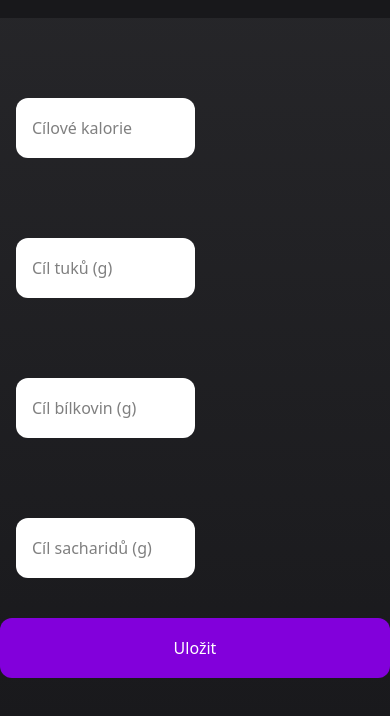
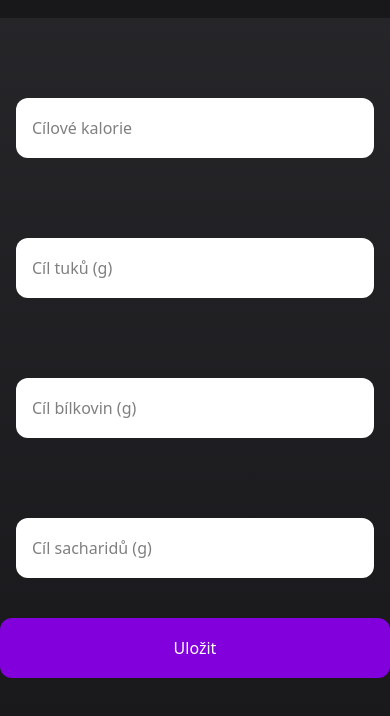
Before and after one commit to fhornicek/kaloricke-tabulky, a plain HTML site: page settings.html in a window 390 px wide. Shown: the part 62-778 px from the top of the page. Drawn offline with nearby package versions, Linux system fonts and the light colour scheme.

```diff
--- a/settings.html
+++ b/settings.html
@@ -25,11 +25,11 @@
       </header>
     <div class="max-w-xl md:max-w-7xl mx-auto px-4">
         <input type="number" id="targetCal" placeholder="Cílové kalorie" required pattern="[0-9\.]+"
-        class="mt-20 h-15 w-1/2 sm:w-full px-4 py-2 bg-white rounded-xl focus:outline-none focus:ring-2 focus:ring-purple-700 text-black">
+        class="mt-20 h-15 w-full px-4 py-2 bg-white rounded-xl focus:outline-none focus:ring-2 focus:ring-purple-700 text-black">
 
-        <input class="mt-20 h-15 w-1/2 sm:w-full px-4 py-2 bg-white rounded-xl focus:outline-none focus:ring-2 focus:ring-purple-700 text-black" type="number" id="targetFat" placeholder="Cíl tuků (g)">
-<input class="mt-20 h-15 w-1/2 sm:w-full px-4 py-2 bg-white rounded-xl focus:outline-none focus:ring-2 focus:ring-purple-700 text-black" type="number" id="targetProtein" placeholder="Cíl bílkovin (g)">
-<input class="mt-20 h-15 w-1/2 sm:w-full px-4 py-2 bg-white rounded-xl focus:outline-none focus:ring-2 focus:ring-purple-700 text-black" type="number" id="targetCarbs" placeholder="Cíl sacharidů (g)">
+        <input class="mt-20 h-15 w-full px-4 py-2 bg-white rounded-xl focus:outline-none focus:ring-2 focus:ring-purple-700 text-black" type="number" id="targetFat" placeholder="Cíl tuků (g)">
+<input class="mt-20 h-15 w-full px-4 py-2 bg-white rounded-xl focus:outline-none focus:ring-2 focus:ring-purple-700 text-black" type="number" id="targetProtein" placeholder="Cíl bílkovin (g)">
+<input class="mt-20 h-15 w-full px-4 py-2 bg-white rounded-xl focus:outline-none focus:ring-2 focus:ring-purple-700 text-black" type="number" id="targetCarbs" placeholder="Cíl sacharidů (g)">
     </div>
     <button id="saveButton"
 class="mt-10 h-15 px-8 w-full bg-purple-700 hover:bg-purple-700 rounded-xl">Uložit</button>
```
Also changed, not shown: index.html (+1 -1 lines).
